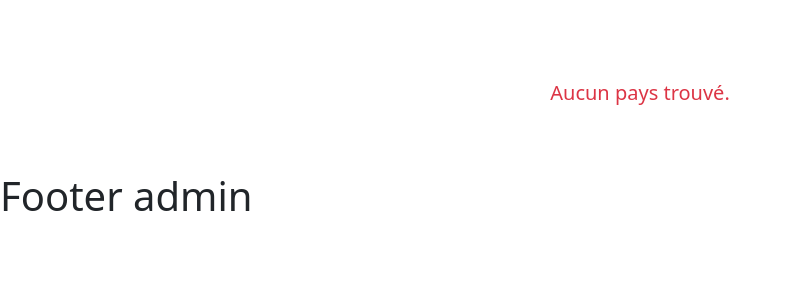
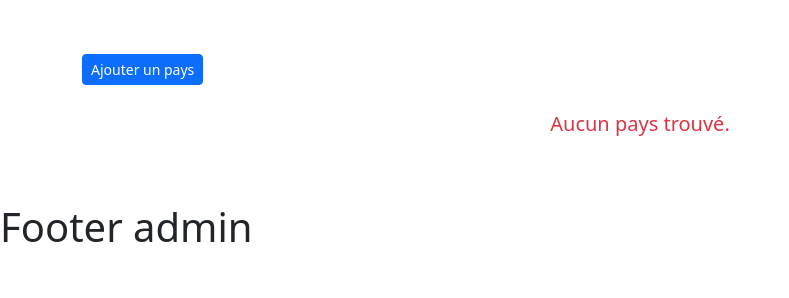
Before and after one commit to nathkeuss/GEONERD, a Symfony app: template templates/admin/country/list.html.twig in a window 1280 px wide. Shown: the part 50-348 px from the top of the page, without its empty margins (0-789 px from the left). Run offline with Twig, Linux system fonts and the light colour scheme; the template is opened without the code that fills it, so the values that code supplies are empty; some libraries are stand-ins or nearby versions.

Commit message:
feat(country): add delete functionality for country

```diff
--- a/templates/admin/country/list.html.twig
+++ b/templates/admin/country/list.html.twig
@@ -11,6 +11,9 @@
 
     <main class="container py-5">
 
+        <a href="{{ path('country_create') }}" class="btn btn-primary btn-sm me-2">Ajouter un pays</a>
+
+
         <!-- Liste des pays -->
         {% if countries|length > 0 %}
             <div class="row g-4">
@@ -21,12 +24,18 @@
 
                                 <h3 class="card-title">{{ country.name }}</h3>
 
-                                <img src="{{ asset('assets/img/uploads/country/flags/' ~ country.flag) }}" alt="Drapeau de {{ country.name }}" class="img-fluid my-3">
-                                <img src="{{ asset('assets/img/uploads/country/banners/' ~ country.banner) }}" alt="Bannière de {{ country.name }}" class="img-fluid my-3">
+                                <img src="{{ asset('assets/img/uploads/country/flags/' ~ country.flag) }}"
+                                     alt="Drapeau de {{ country.name }}" class="img-fluid my-3">
+                                <img src="{{ asset('assets/img/uploads/country/banners/' ~ country.banner) }}"
+                                     alt="Bannière de {{ country.name }}" class="img-fluid my-3">
 
                                 <div class="d-flex justify-content-center gap-2">
-                                    <a href="{{ path('update_country', {'id': country.id}) }}" class="btn btn-warning btn-sm">Modifier</a>
-                                    <a href="{{ path('show_country', {'id': country.id}) }}" class="btn btn-primary btn-sm">Voir</a>
+                                    <a href="{{ path('update_country', {'id': country.id}) }}"
+                                       class="btn btn-warning btn-sm">Modifier</a>
+                                    <a href="{{ path('show_country', {'id': country.id}) }}"
+                                       class="btn btn-primary btn-sm">Voir</a>
+                                    <a href="{{ path('delete_country', {'id': country.id}) }}"
+                                       class="btn btn-danger btn-sm">Supprimer</a>
                                 </div>
                             </div>
                         </div>
```
Also changed, not shown: src/Controller/Admin/CountryController.php (+32 -1 lines), public/assets/img/uploads/country/banners/67b5c13b4a157-681a4eded662578a363bef0ffca744694e10e2a3eab2a6833d81eefc3b922a57-1739964731.jpg (renamed from public/assets/img/uploads/country/banners/67b5be9e0f9e4-681a4eded662578a363bef0ffca744694e10e2a3eab2a6833d81eefc3b922a57-1739964062.jpg), public/assets/img/uploads/country/flags/67b5c13b49b2f-e66a255de4d451e6abc7617877e5532ee4627abad2e74f12d09297c51b6581e1-1739964731.png (renamed from public/assets/img/uploads/country/flags/67b5be9e0f354-e66a255de4d451e6abc7617877e5532ee4627abad2e74f12d09297c51b6581e1-1739964062.png).
